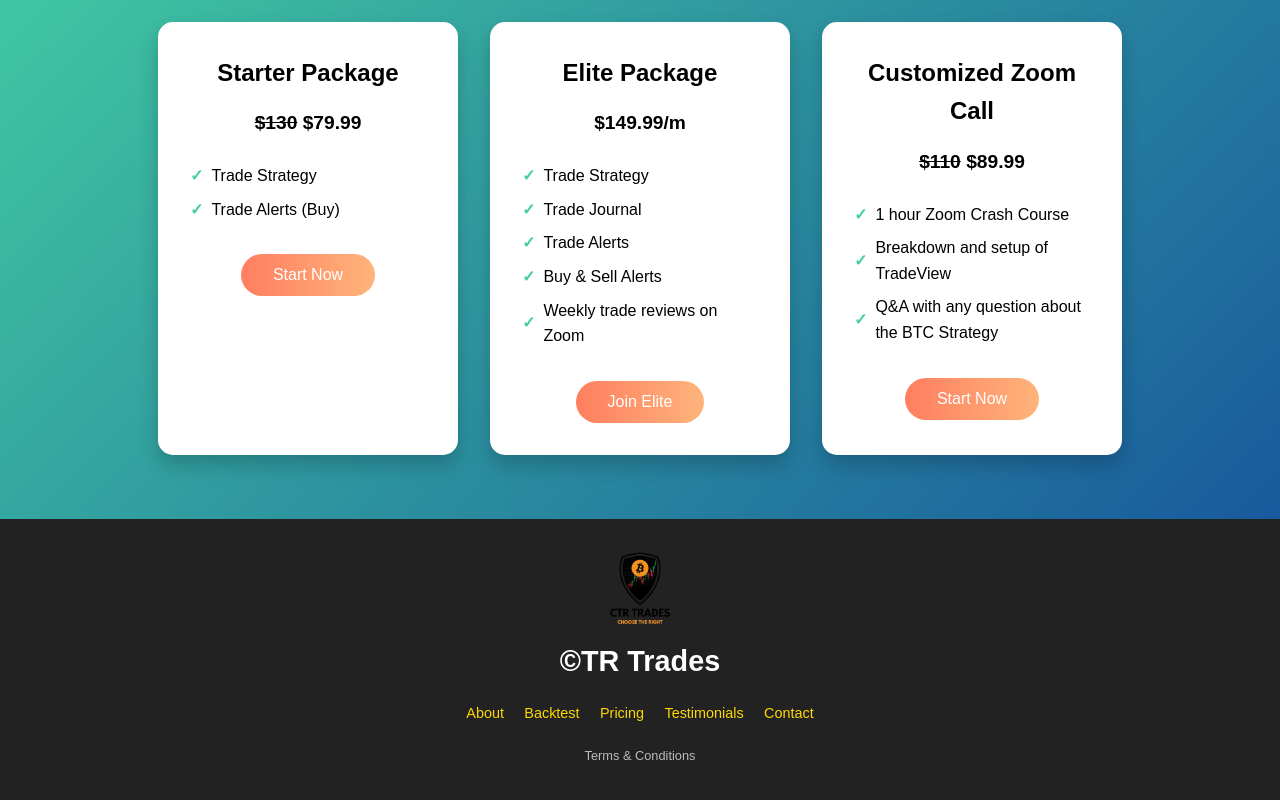
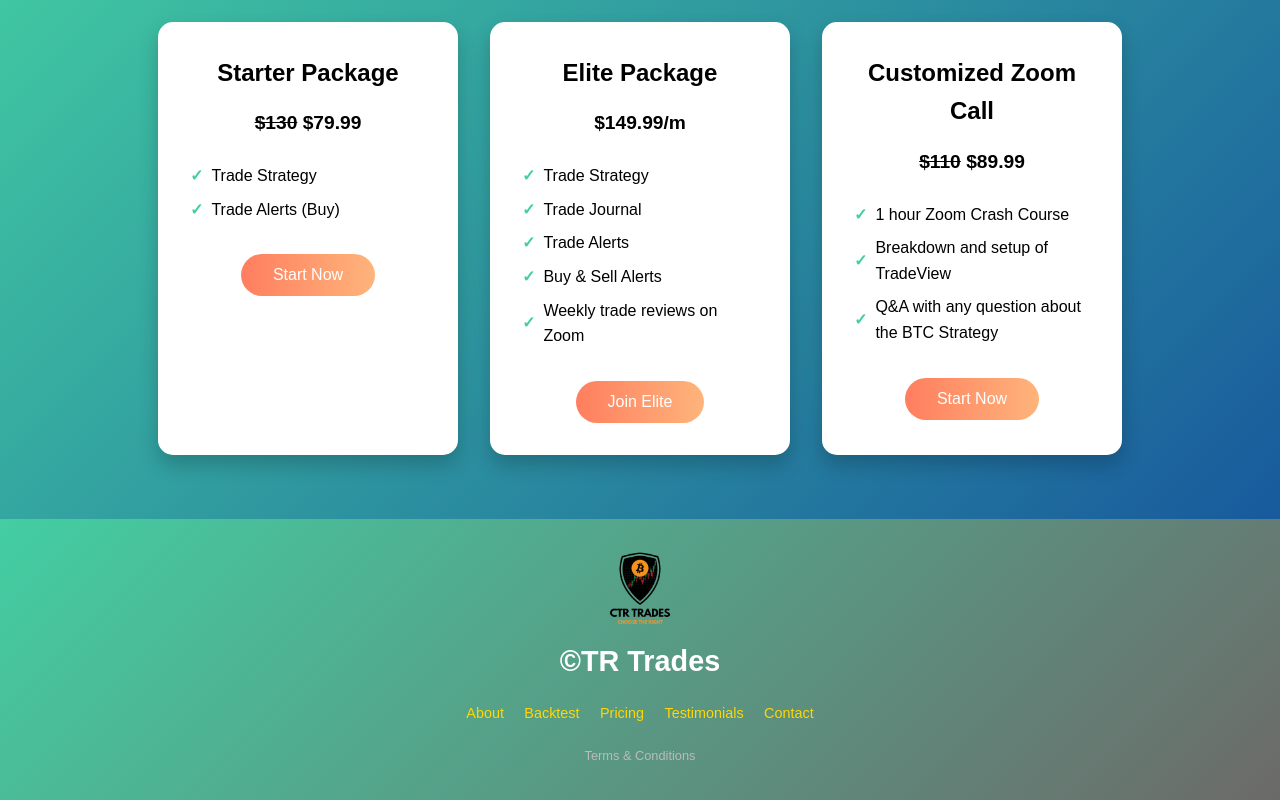
Before and after one commit to lewieville-br/CTR-Trades.github.io, a plain HTML site: page index.html in a window 1280 px wide. Shown: the part 3254-4054 px from the top of the page. Drawn offline with Linux system fonts and the light colour scheme.

Commit message:
Update styles.css

```diff
--- a/styles.css
+++ b/styles.css
@@ -460,7 +460,7 @@ button {
 /* Footer */
 .footer {
     padding: 2rem;
-    background: #222;
+    background: linear-gradient(135deg, #43cea2, #6c6a69);
     color: #fff;
     text-align: center;
 }
```
